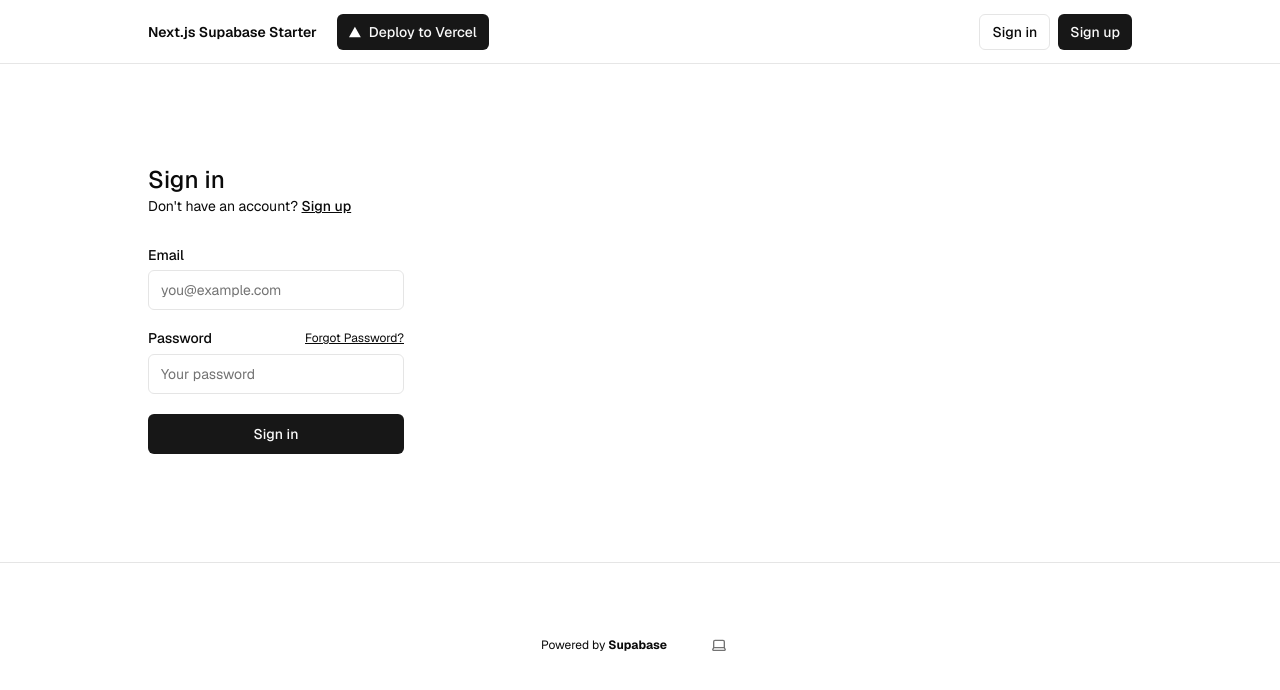
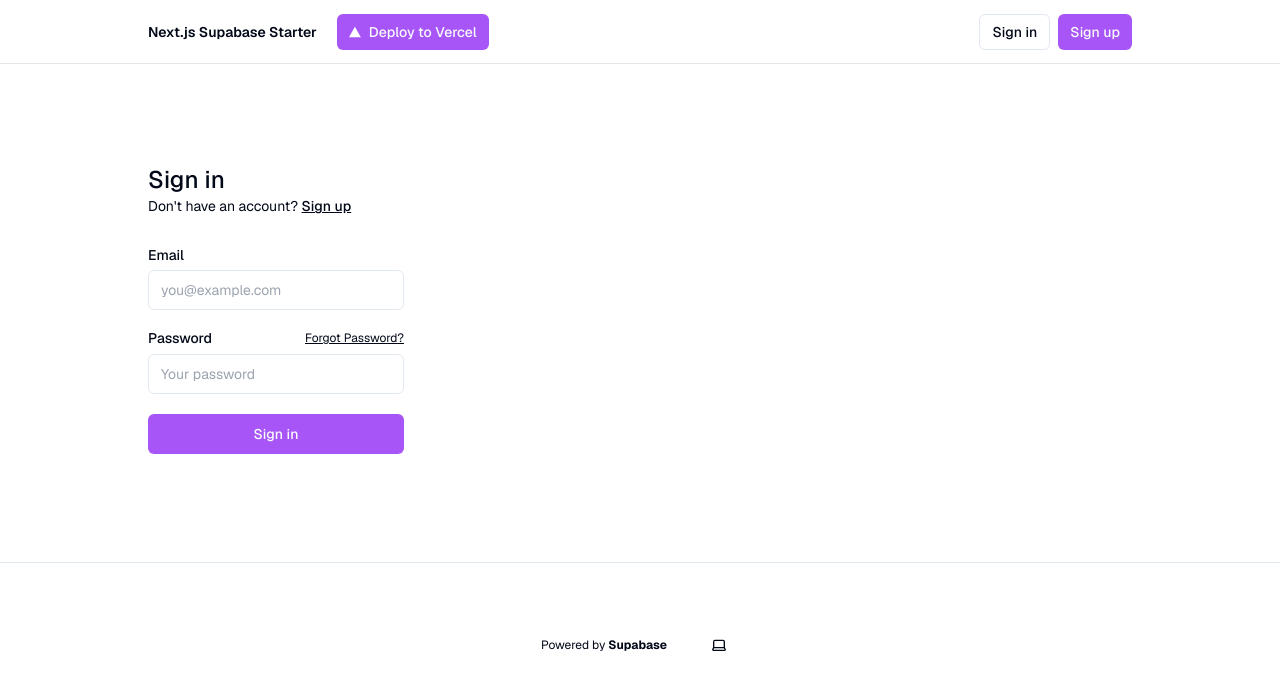
Before and after one commit to azeezs2012/kids-read-assistant, a Next.js app: page /sign-in in a window 1280 px wide. Shown: the top 690 px of the page. Built offline with nearby package versions, Linux system fonts and the light colour scheme; no server answers.

Commit message:
add story page

```diff
--- a/app/globals.css
+++ b/app/globals.css
@@ -5,57 +5,10 @@
 @layer base {
   :root {
     --background: 0 0% 100%;
-    --foreground: 0 0% 3.9%;
-    --card: 0 0% 100%;
-    --card-foreground: 0 0% 3.9%;
-    --popover: 0 0% 100%;
-    --popover-foreground: 0 0% 3.9%;
-    --primary: 0 0% 9%;
-    --primary-foreground: 0 0% 98%;
-    --secondary: 0 0% 96.1%;
-    --secondary-foreground: 0 0% 9%;
-    --muted: 0 0% 96.1%;
-    --muted-foreground: 0 0% 45.1%;
-    --accent: 0 0% 96.1%;
-    --accent-foreground: 0 0% 9%;
-    --destructive: 0 84.2% 60.2%;
-    --destructive-foreground: 0 0% 98%;
-    --border: 0 0% 89.8%;
-    --input: 0 0% 89.8%;
-    --ring: 0 0% 3.9%;
-    --radius: 0.5rem;
-    --chart-1: 12 76% 61%;
-    --chart-2: 173 58% 39%;
-    --chart-3: 197 37% 24%;
-    --chart-4: 43 74% 66%;
-    --chart-5: 27 87% 67%;
-  }
-
-  .dark {
-    --background: 0 0% 3.9%;
-    --foreground: 0 0% 98%;
-    --card: 0 0% 3.9%;
-    --card-foreground: 0 0% 98%;
-    --popover: 0 0% 3.9%;
-    --popover-foreground: 0 0% 98%;
-    --primary: 0 0% 98%;
-    --primary-foreground: 0 0% 9%;
-    --secondary: 0 0% 14.9%;
-    --secondary-foreground: 0 0% 98%;
-    --muted: 0 0% 14.9%;
-    --muted-foreground: 0 0% 63.9%;
-    --accent: 0 0% 14.9%;
-    --accent-foreground: 0 0% 98%;
-    --destructive: 0 62.8% 30.6%;
-    --destructive-foreground: 0 0% 98%;
-    --border: 0 0% 14.9%;
-    --input: 0 0% 14.9%;
-    --ring: 0 0% 83.1%;
-    --chart-1: 220 70% 50%;
-    --chart-2: 160 60% 45%;
-    --chart-3: 30 80% 55%;
-    --chart-4: 280 65% 60%;
-    --chart-5: 340 75% 55%;
+    --foreground: 222.2 84% 4.9%;
+    --primary: 271 91% 65%;
+    --primary-foreground: 210 40% 98%;
+    --border: 214.3 31.8% 91.4%;
   }
 }
 
--- /dev/null
+++ b/app/stories/[id]/page.tsx
@@ -0,0 +1,74 @@
+import { createClient } from "@/utils/supabase/server";
+import { redirect } from "next/navigation";
+import Link from "next/link";
+import Image from "next/image";
+import { Story } from "@/lib/types";
+
+export default async function StoryPage({
+  params,
+}: {
+  params: { id: string };
+}) {
+  const supabase = await createClient();
+
+  const {
+    data: { user },
+  } = await supabase.auth.getUser();
+
+  if (!user) {
+    return redirect("/sign-in");
+  }
+
+  // Fetch the story with its level
+  const { data: story } = await supabase
+    .from('stories')
+    .select(`
+      *,
+      level:story_levels (*)
+    `)
+    .eq('id', params.id)
+    .single();
+
+  if (!story) {
+    return redirect("/dashboard");
+  }
+
+  return (
+    <div className="flex-1 w-full px-8 py-16 bg-gray-50">
+      <div className="max-w-4xl mx-auto">
+        <div className="flex items-center justify-between mb-8">
+          <div>
+            <span className="inline-block px-3 py-1 bg-purple-100 text-purple-600 rounded-full text-sm font-medium mb-2">
+              Level {story.level?.level_number}
+            </span>
+            <h1 className="text-4xl font-bold text-gray-900">{story.title}</h1>
+          </div>
+          <Link
+            href={`/story-levels/${story.level_id}`}
+            className="px-4 py-2 bg-purple-500 text-white rounded-lg hover:bg-purple-600"
+          >
+            Back to Level
+          </Link>
+        </div>
+
+        {story.images.length > 0 && (
+          <div className="relative h-96 w-full mb-8 rounded-xl overflow-hidden">
+            <Image
+              src={story.images[0]}
+              alt={story.title}
+              fill
+              className="object-cover"
+            />
+          </div>
+        )}
+
+        <div className="bg-white rounded-xl shadow-md p-8">
+          <div
+            className="prose prose-lg max-w-none"
+            dangerouslySetInnerHTML={{ __html: story.story_html }}
+          />
+        </div>
+      </div>
+    </div>
+  );
+}
--- a/app/story-levels/[id]/page.tsx
+++ b/app/story-levels/[id]/page.tsx
@@ -62,7 +62,7 @@ export default async function StoryLevelPage({
             href="/dashboard"
             className="px-4 py-2 bg-purple-500 text-white rounded-lg hover:bg-purple-600"
           >
-            Back to Levels
+            Back to Dashboard
           </Link>
         </div>
 
--- a/package.json
+++ b/package.json
@@ -26,6 +26,7 @@
     "uuid": "^11.0.3"
   },
   "devDependencies": {
+    "@tailwindcss/typography": "^0.5.15",
     "@types/node": "22.10.2",
     "@types/react": "^19.0.2",
     "@types/react-dom": "19.0.2",
--- /dev/null
+++ b/tailwind.config.js
@@ -0,0 +1,26 @@
+const typography = require('@tailwindcss/typography');
+
+/** @type {import('tailwindcss').Config} */
+module.exports = {
+  content: [
+    './pages/**/*.{js,ts,jsx,tsx,mdx}',
+    './components/**/*.{js,ts,jsx,tsx,mdx}',
+    './app/**/*.{js,ts,jsx,tsx,mdx}',
+  ],
+  theme: {
+    extend: {
+      colors: {
+        border: "hsl(var(--border))",
+        background: "hsl(var(--background))",
+        foreground: "hsl(var(--foreground))",
+        primary: {
+          DEFAULT: "hsl(var(--primary))",
+          foreground: "hsl(var(--primary-foreground))",
+        },
+      },
+    },
+  },
+  plugins: [
+    typography,
+  ],
+}
```
Also changed, not shown: 1 other file (tests, documents, lock files or other folders).
